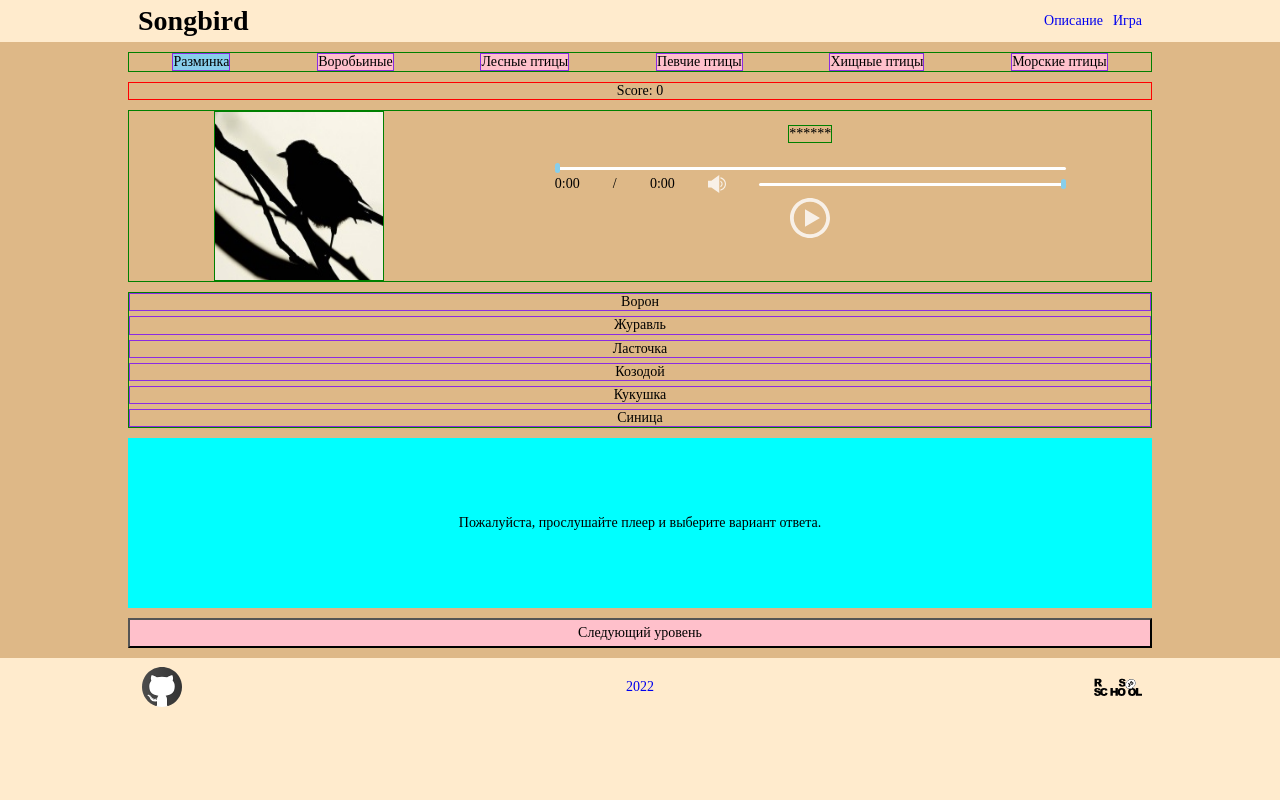
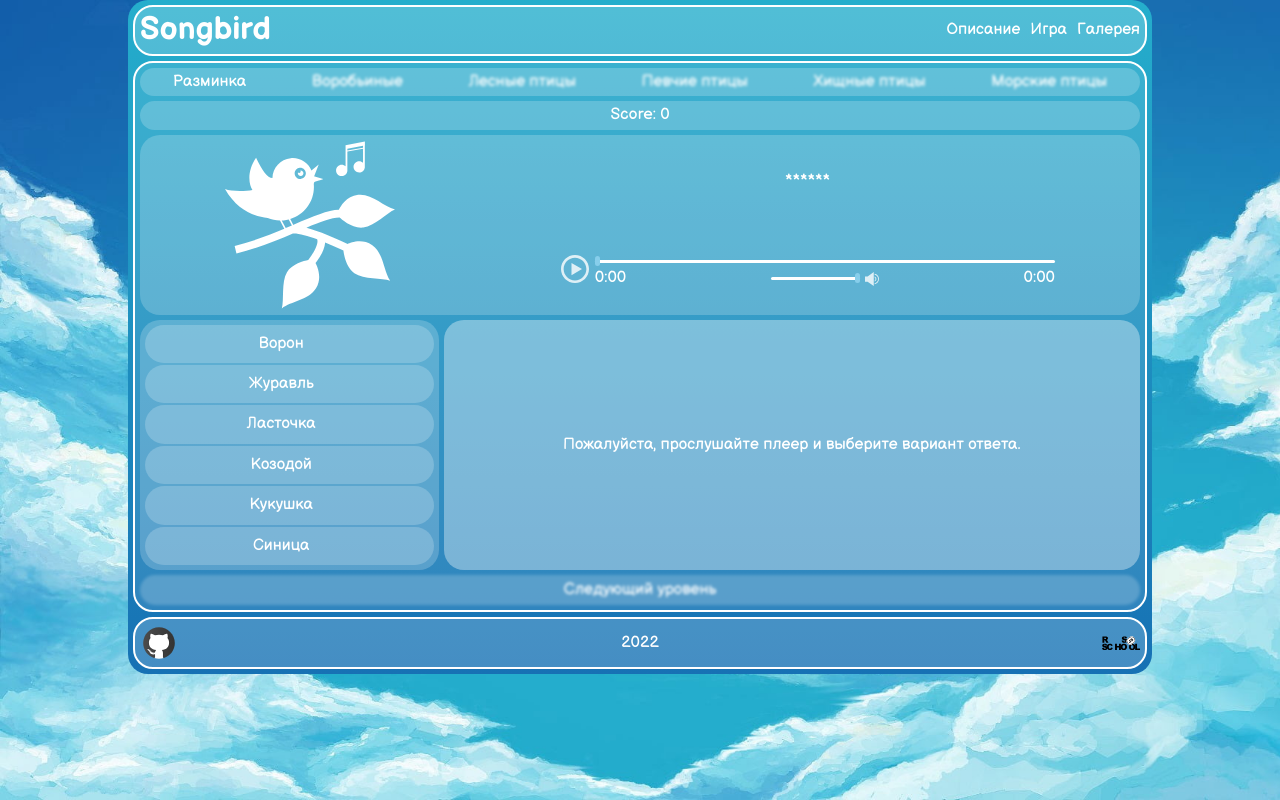
Before and after one commit to Cat4love/songbird, a website built with webpack: page songbird/src/quiz.html in a window 1280 px wide. Built offline with nearby package versions, Linux system fonts and the light colour scheme.

Commit message:
feat: add styles to quiz page

```diff
--- a/songbird/src/quiz.html
+++ b/songbird/src/quiz.html
@@ -1,18 +1,20 @@
 <!DOCTYPE html>
 <html lang="en">
   <head>
-	<meta charset="UTF-8">
-	<meta http-equiv="X-UA-Compatible" content="IE=edge">
-	<meta name="viewport" content="width=device-width, initial-scale=1.0">
+    <meta charset="UTF-8" />
+    <meta http-equiv="X-UA-Compatible" content="IE=edge" />
+    <meta name="viewport" content="width=device-width, initial-scale=1.0" />
     <title>Quiz</title>
   </head>
   <body>
     <div class="container">
+      <div class="wrapper">
         <header class="header">
           <h1 class="header__title">Songbird</h1>
           <nav class="header__nav">
             <a href="greet.html" class="header__link">Описание</a>
             <a href="quiz.html" class="header__link">Игра</a>
+            <a href="quiz.html" class="header__link">Галерея</a>
           </nav>
         </header>
         <main class="game">
@@ -26,10 +28,17 @@
           </ul>
           <p class="game__score">Score: 0</p>
           <div class="game__question question">
-				<img src="./assets/images/hidden_bird.jpg" alt="" class="question__image">
+            <img
+              src="./assets/images/bird.svg"
+              alt=""
+              class="question__image"
+            />
             <div class="question__info">
               <p class="qusetion__answer">******</p>
               <div class="question__player player">
+                <button class="play player-icon"></button>
+                <div class="player-input">
+                  <div class="player__bar">
                     <input
                       type="range"
                       id="progress-bar"
@@ -37,11 +46,10 @@
                       max=""
                       value="0"
                     />
+                  </div>
                   <div class="trackTime">
                     <div class="currentTime"></div>
-							<span class="trackTimeSlider">/</span>
-							<div class="durationTime"></div>
-							<button class="volume player-icon"></button>
+                    <div class="player__mute">
                       <input
                         type="range"
                         id="volume-bar"
@@ -49,9 +57,12 @@
                         max="100"
                         value="0"
                       />
+                      <button class="volume player-icon"></button>
+                    </div>
+                    <div class="durationTime"></div>
+                  </div>
                 </div>
                 <audio></audio>
-						<button class="play player-icon"></button>
               </div>
             </div>
           </div>
@@ -59,13 +70,17 @@
             <div class="quiz__wrap">
               <div class="quiz__answers"></div>
               <div class="quiz__info bird">
-						<div class="bird__wrap">
-							<p class="bird__instruction view">Пожалуйста, прослушайте плеер и выберите вариант ответа.</p>
-							<img src="./assets/images/hidden_bird.jpg" alt="" class="bird__image">
-							<div class="bird__info">
+                <p class="bird__instruction view">
+                  Пожалуйста, прослушайте плеер и выберите вариант ответа.
+                </p>
+                <div class="bird__wrap hide">
+                  <img src="#" alt="bird" class="bird__image" />
                   <p class="bird__name"></p>
                   <p class="bird__species"></p>
                   <div class="bird__player player">
+                    <button class="playTwo play player-icon"></button>
+                    <div class="player-input">
+                      <div class="player__bar">
                         <input
                           type="range"
                           id="progress-barTwo"
@@ -73,11 +88,10 @@
                           max=""
                           value="0"
                         />
+                      </div>
                       <div class="trackTime">
                         <div class="currentTimeTwo"></div>
-										<span class="trackTimeSlider">/</span>
-										<div class="durationTimeTwo"></div>
-										<button class="volumeTwo volume player-icon"></button>
+                        <div class="player__mute">
                           <input
                             type="range"
                             id="volume-barTwo"
@@ -85,22 +99,36 @@
                             max="100"
                             value="0"
                           />
+                          <button class="volumeTwo volume player-icon"></button>
+                        </div>
+                        <div class="durationTimeTwo"></div>
+                      </div>
                     </div>
                     <audio class="audio"></audio>
-									<button class="playTwo play player-icon"></button>
-								</div>
                   </div>
                   <p class="bird__description"></p>
                 </div>
               </div>
+            </div>
             <button class="quiz__submit inactive">Cледующий уровень</button>
-			</div>
           </div>
         </main>
         <footer class="footer">
-			<a href="https://github.com/andreiplavinski" class="footer__link"><img src="./assets/images/github.svg" alt="github" class="footer__img"></a>
+          <a href="https://github.com/andreiplavinski" class="footer__link"
+            ><img
+              src="./assets/images/github.svg"
+              alt="github"
+              class="footer__img"
+          /></a>
           <a href="https://time.is/ru/calendar" class="footer__link">2022</a>
-			<a href="https://rs.school/js/" class="footer__link"><img src="./assets/images/rs_school_js.svg" alt="" class="footer__img"></a>
+          <a href="https://rs.school/js/" class="footer__link"
+            ><img
+              src="./assets/images/rs_school_js.svg"
+              alt=""
+              class="footer__img"
+          /></a>
         </footer>
+      </div>
+    </div>
   </body>
 </html>
--- a/songbird/src/quiz.js
+++ b/songbird/src/quiz.js
@@ -27,7 +27,6 @@ const birdInfo = document.querySelector('.bird__info');
 const birdPlayer = document.querySelector('.bird__player');
 const birdInstruction = document.querySelector('.bird__instruction');
 
-
 let randomBird = '';
 let score = 0;
 let gamePoints = 5;
@@ -40,11 +39,6 @@ let saveTrackTime = 0;
 let saveTrackTimeTwo = 0;
 let chooseBird = '';
 
-
-
-
-
-
 function getRandom(min, max) {
   min = Math.ceil(min);
   max = Math.floor(max);
@@ -55,9 +49,12 @@ function getBirds(family) {
   birds.innerHTML = '';
   for (let i = 0; i < birdsData[family].length; i++) {
     const li = document.createElement('li');
+    const span = document.createElement('span');
     li.className = 'quiz__answer';
+    span.className = 'quiz__indicator';
     li.id = birdsData[family][i].id;
     li.innerHTML = birdsData[family][i].name;
+    li.append(span);
     birds.append(li);
   }
   for (let i = 0; i < questions.length; i++) {
@@ -65,10 +62,11 @@ function getBirds(family) {
     questions[i].classList.add('inactive');
     if (i === family) {
       questions[i].classList.add('active');
+      questions[i].classList.remove('inactive');
     }
   }
   quizSubmit.classList.remove('active');
-  questionImage.src = './assets/images/hidden_bird.jpg';
+  questionImage.src = './assets/images/bird.svg';
   qusetionAnswer.innerHTML = '******';
   saveTrackTime = 0;
   audio.pause();
@@ -77,12 +75,8 @@ function getBirds(family) {
   gamePoints = 5;
   randomBird = getRandom(0, 5);
   audio.src = birdsData[family][randomBird].audio;
-  console.log(birdsData[family][randomBird])
-  birdInstruction.classList.add('view');
-  birdInstruction.classList.remove('hide');
-  birdPlayer.classList.add('hide');
-  birdPlayer.classList.remove('view');
-
+  quizSubmit.classList.remove('active');
+  quizSubmit.classList.add('inactive');
 }
 
 function getBirdInfo(family, id) {
@@ -93,9 +87,7 @@ function getBirdInfo(family, id) {
   chooseBird = birdsData[family][id].audio;
   audioTwo.src = chooseBird;
   birdInstruction.classList.add('hide');
-  birdInstruction.classList.remove('view');
-  birdPlayer.classList.add('view');
-  birdPlayer.classList.remove('hide');
+  birdWrap.classList.remove('hide');
 }
 
 getBirds(family);
@@ -112,6 +104,8 @@ quizSubmit.addEventListener('click', () => {
   } else {
     return;
   }
+  birdInstruction.classList.remove('hide');
+  birdWrap.classList.add('hide');
 });
 
 document.querySelector('.quiz__answers').addEventListener('click', (event) => {
@@ -120,14 +114,17 @@ document.querySelector('.quiz__answers').addEventListener('click', (event) => {
     if (Number(id) === randomBird) {
       questionImage.src = birdsData[family][id].image;
       qusetionAnswer.innerHTML = birdsData[family][id].name;
-      event.target.classList.add('active');
+      event.target.children[0].innerHTML = '&#10003';
+      event.target.children[0].style.color = 'green';
       if (!quizSubmit.classList.contains('active')) {
         score += gamePoints;
         gameScore.innerText = `Score:${score}`;
       }
       quizSubmit.classList.add('active');
+      quizSubmit.classList.remove('inactive');
     } else {
-      event.target.classList.add('inactive');
+      event.target.children[0].innerHTML = '&#215';
+      event.target.children[0].style.color = 'red';
       if (!quizSubmit.classList.contains('active')) {
         gamePoints -= 1;
       }
--- a/songbird/src/styles/_style.scss
+++ b/songbird/src/styles/_style.scss
@@ -1,13 +1,14 @@
+@import url('https://fonts.googleapis.com/css2?family=Balsamiq+Sans:ital,wght@0,400;0,700;1,400;1,700&display=swap');
+
 * {
   box-sizing: border-box;
 }
 
-
 body {
-  font-size: 14px;
-  width: 100%;
+  font-size: 16px;
+  font-family: 'Balsamiq Sans', cursive;
+  color: white;
 }
-
 
 .container {
   width: 100%;
@@ -16,15 +17,34 @@ body {
   top: 0;
   left: 0;
   overflow: auto;
-  background-color: blanchedalmond;
+  background: url('./assets/images/sky.jpg') no-repeat;
+  background-size: cover;
 }
 
-.header{
+.wrapper {
   width: clamp(340px, 100%, 1024px);
+  padding: 5px;
+  margin: 0 auto;
+  display: flex;
+  flex-direction: column;
+  gap: 5px;
+  background: linear-gradient(
+    0deg,
+    rgba(23, 113, 180, 1) 0%,
+    rgba(37, 174, 204, 1) 100%
+  );
+  border-radius: 20px;
+}
+
+.header {
+  width: 100%;
   margin: 0 auto;
   display: flex;
   justify-content: space-between;
-  padding: 5px 10px 5px;
+  padding: 5px;
+  background: rgba(255, 255, 255, 0.2);
+  border: 2px solid white;
+  border-radius: 20px;
 }
 
 .header__title {
@@ -38,124 +58,158 @@ body {
   gap: 10px;
 }
 
-.header__link{
+.header__link {
   text-decoration: none;
+  color: white;
 }
 
 .game {
+  width: 100%;
+  height: 100%;
   margin: 0 auto;
-  padding: 10px 10px 10px;
+  padding: 5px;
   display: flex;
   flex-direction: column;
-  gap: 10px;
-  background-color: burlywood;
+  gap: 5px;
+  background: rgba(255, 255, 255, 0.1);
+  border: 2px solid white;
+  border-radius: 20px;
+  flex-grow: 2;
 }
 
 .questions-list {
-  width: clamp(340px, 100%, 1024px);
+  width: 100%;
   display: flex;
   flex-wrap: wrap;
   justify-content: space-around;
   align-items: center;
-  border: 1px solid green;
   padding: 0px;
   margin: 0 auto;
+  background: rgba(255, 255, 255, 0.2);
+  border-radius: 20px;
 }
 
 .game__score {
-  width: clamp(340px, 100%, 1024px);
+  width: 100%;
   margin: 0 auto;
-  border: 1px solid red;
   text-align: center;
+  border-radius: 20px;
+  padding: 5px;
+  background: rgba(255, 255, 255, 0.2);
+  border-radius: 20px;
 }
 
 .questions__item {
-  border: 1px solid blueviolet;
   list-style-type: none;
-}
-.game__score {
-  border: 1px solid red;
+  padding: 5px;
 }
 
 .question {
-  width: clamp(340px, 100%, 1024px);
-  display: flex;
-  border: 1px solid green;
+  width: 100%;
   display: flex;
   justify-content: space-around;
   margin: 0 auto;
+  padding: 5px;
+  gap: 5px;
+  background: rgba(255, 255, 255, 0.2);
+  border-radius: 20px;
 }
 .question__image {
   width: 170px;
   height: 170px;
-  // margin: 0 auto;
-  border: 1px solid green;
+  border-radius: 20px;
 }
 .question__info {
   width: 50%;
   display: flex;
   flex-direction: column;
-
-  align-items: center;
+  justify-content: space-around;
   gap: 5px;
-  // margin: 0 auto;
 }
 .qusetion__answer {
-  border: 1px solid green;
   display: flex;
   justify-content: center;
   align-items: center;
 }
 
 .quiz {
-  width: clamp(340px, 100%, 1024px);
+  width: 100%;
   margin: 0 auto;
   display: flex;
   flex-direction: column;
   justify-content: center;
+  gap: 5px;
 }
 
 .quiz__wrap {
   width: 100%;
   display: flex;
-  flex-direction: column;
   justify-content: center;
-  gap: 10px;
+  gap: 5px;
   margin: 0 auto;
 }
 
 .quiz__answers {
-  width: clamp(340px, 100%, 1024px);
+  width: 30%;
   margin: 0 auto;
-  padding: 0px;
+  padding: 5px;
   display: flex;
   flex-direction: column;
-  gap: 5px;
-  border: 1px solid green;
+  justify-content: space-between;
+  gap: 2px;
+  background: rgba(255, 255, 255, 0.2);
+  border-radius: 20px;
 }
 
 .quiz__answer {
+  box-sizing: border-box;
   height: auto;
   display: flex;
   justify-content: center;
   align-items: center;
+  text-align: center;
   width: 100%;
-  border: 1px solid blueviolet;
+  cursor: pointer;
+  padding: 10px;
+  border-radius: 20px;
+  background: rgba(255, 255, 255, 0.2);
+}
+
+.quiz__indicator {
+  width: 16px;
+  height: 16px;
+  display: flex;
+  justify-content: center;
+  align-items: center;
+}
+
+.quiz__answer:hover {
+  border: 1px solid white;
+}
+
+.quiz__submit {
+  width: 100%;
+  height: 30px;
+  margin: 0 auto;
+  border: 0px;
+  color: white;
+  background: rgba(255, 255, 255, 0.2);
+  border-radius: 20px;
+}
+
+.quiz__submit:hover {
+  border: 2px solid white;
   cursor: pointer;
 }
 
-.quiz__submit {
-  width: clamp(340px, 100%, 1024px);
-  height: 30px;
-  margin: 0 auto;
-}
-
 .bird {
-  width: 100%;
+  width: 70%;
   display: flex;
   flex-direction: column;
   gap: 10px;
   position: relative;
+  background: rgba(255, 255, 255, 0.2);
+  border-radius: 20px;
 }
 
 .bird__instruction {
@@ -164,106 +218,116 @@ body {
   position: absolute;
   top: 0;
   left: 0;
-  background-color: aqua;
   display: flex;
   justify-content: center;
   align-items: center;
   padding: 0px;
   margin: 0px;
   text-align: center;
+  background: rgba(255, 255, 255, 0.2);
+  border-radius: 20px;
 }
-
 
 .bird__wrap {
   display: flex;
+  flex-direction: column;
   justify-content: space-around;
-  flex-wrap: wrap;
-  gap: 10px;
+  align-items: center;
+  padding: 5px;
+  gap: 5px;
 }
 
 .bird__image {
   width: 170px;
   height: 170px;
-  // margin: 0 auto;
-  border: 5px solid green;
-}
-
-.bird__info {
-  width: 50%;
-  display: flex;
-  flex-direction: column;
-  justify-content: space-around;
-  align-items: center;
-  gap: 5px;
-  // margin: 0 auto;
+  border-radius: 20px;
 }
 
 .bird__name {
-  border: 1px solid green;
   padding: 0px;
   margin: 0px;
 }
 .bird__species {
-  border: 1px solid green;
   padding: 0px;
   margin: 0px;
 }
 .bird__description {
-  border: 1px solid green;
   display: flex;
   justify-content: center;
   align-items: center;
   text-align: center;
   padding: 0px;
   margin: 0px;
+  font-size: 14px;
 }
 
 .player {
   display: flex;
-  flex-direction: column;
   align-items: center;
   gap: 5px;
   width: 100%;
   margin: 5px 0px 5px;
 }
 
+.player-input {
+  height: 100%;
+  width: 100%;
+  display: flex;
+  flex-direction: column;
+  justify-content: space-around;
+  gap: 5px;
+}
+
+.player__bar {
+  height: 14px;
+}
+
+.player__mute {
+  display: flex;
+  justify-content: center;
+  align-items: center;
+  margin: 0 auto;
+  gap: 5px;
+}
+
 .player-icon {
   width: 32px;
   height: 32px;
-  background-size: 32px 32px;
+  background-size: 28px 28px;
   background-position: center center;
   background-repeat: no-repeat;
   background-color: transparent;
   border: 0;
   outline: 0;
   opacity: 0.8;
-  cursor: pointer;
   transition: 0.3s;
 }
 
 .player-icon:hover {
   opacity: 1;
+  cursor: pointer;
 }
 
-.player-icon:active {
-  border: 0;
-  outline: 0;
-  transform: scale(1.1);
-}
+// .player-icon:active {
+//   // border: 0;
+//   // outline: 0;
+//   // transform: scale(1.1);
+// }
 
 .play {
-  width: 40px;
-  height: 40px;
-  background-size: 40px 40px;
+  width: 32px;
+  height: 32px;
+  margin: 0px;
+  padding: 0px;
+  background-size: 28px 28px;
   background-image: url('./assets/images/play.svg');
-  margin: 0 auto;
 }
 
 .volume {
   background-image: url('./assets/images/volume.svg');
   background-size: cover;
-  width: 18px;
-  height: 18px;
+  width: 14px;
+  height: 14px;
 }
 
 .volumeOff {
@@ -275,7 +339,6 @@ body {
 }
 
 .trackTime {
-  width: 100%;
   display: flex;
   flex-direction: row;
   align-items: center;
@@ -332,45 +395,49 @@ body {
 }
 
 .inactive {
-  background-color: pink;
+  filter: blur(1.5px);
 }
 
 .active {
-  background-color: skyblue;
 }
 
 .view {
-  // display: flex;
-  z-index: 1;
-  opacity: 1;
+  display: flex;
+  // z-index: 1;
+  // opacity: 1;
   transition: all 1s ease-in-out;
 }
 
 .hide {
-  // display: none !important;
-  z-index: 0;
-  opacity: 0;
+  display: none;
+  // width: 0px;
+  // height: 0px;
+  // z-index: 0;
+  // opacity: 0;
   transition: all 1s ease-in-out;
 }
 
-
-.footer{
+.footer {
   width: clamp(340px, 100%, 1024px);
   margin: 0 auto;
+  padding: 5px;
   display: flex;
   justify-content: space-between;
-  padding: 5px 10px 5px;
+  background: rgba(255, 255, 255, 0.2);
+  border: 2px solid white;
+  border-radius: 20px;
 }
 
-
-.footer__link{
+.footer__link {
   display: flex;
   align-items: center;
   text-decoration: none;
   border: 0;
+  text-decoration: none;
+  color: white;
 }
 
 .footer__img {
-  width: 48px;
-  height: 48px;
+  width: 38px;
+  height: 38px;
 }
--- a/songbird/webpack.config.js
+++ b/songbird/webpack.config.js
@@ -15,7 +15,7 @@ module.exports = {
   devServer: {
     port: 3000,
     open: ['quiz.html'],
-    // hot: true,
+    hot: true,
     allowedHosts: ['all'],
   },
   entry: pages.reduce((config, page) => {
```
Also changed, not shown: songbird/src/assets/images/bird.svg (added), songbird/src/assets/images/hidden_bird.jpg (deleted), songbird/src/assets/images/sky.jpg (added). Lines whose indentation alone changed are shown as unchanged.
